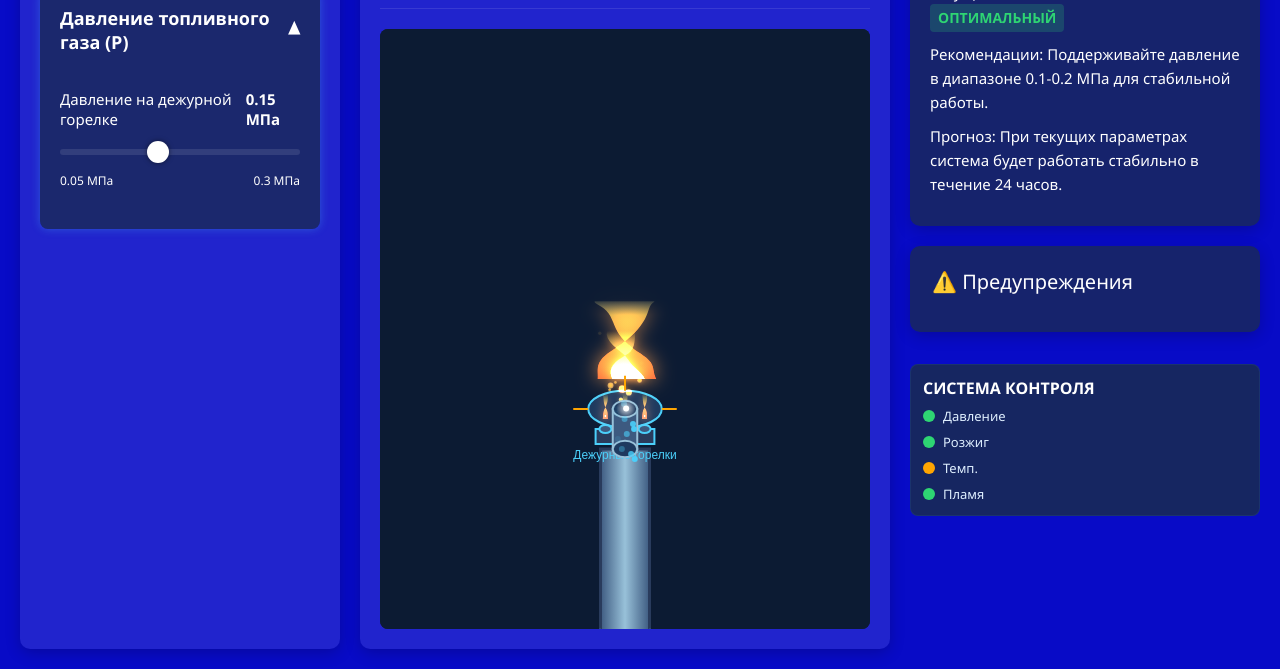
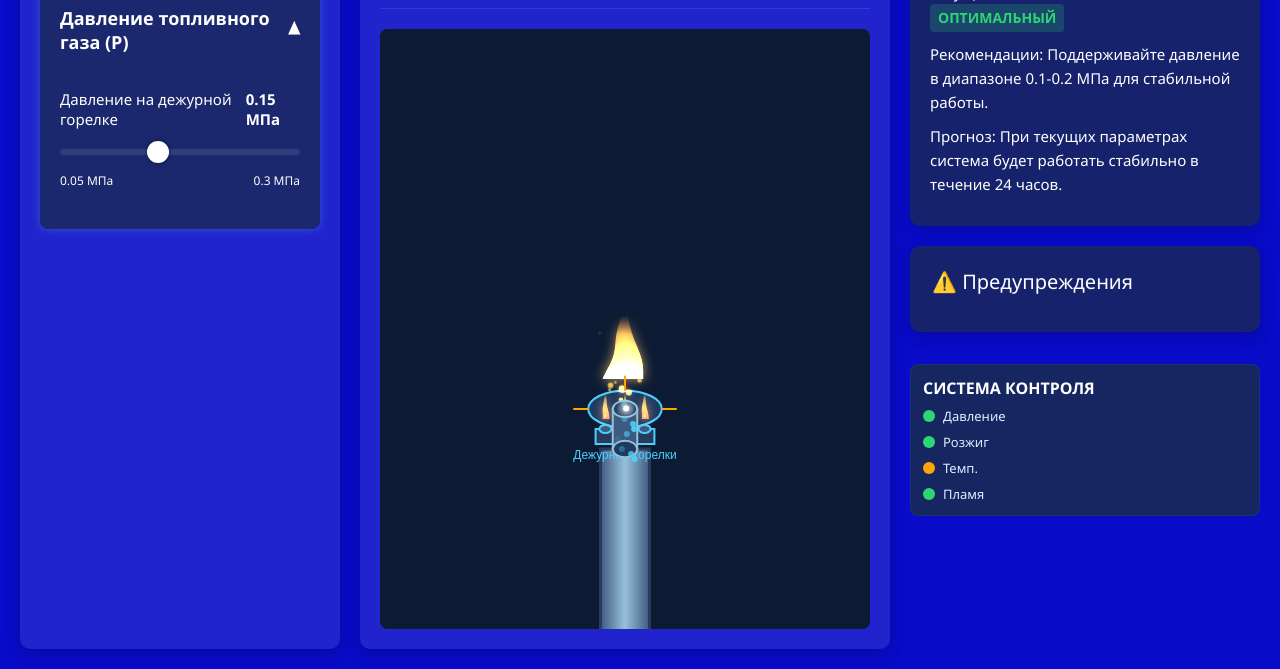
Before and after one commit to nastenkabazhina/XTb-25-1, a plain HTML site: page ГФУ/index.html in a window 1280 px wide. Shown: the part 217-886 px from the top of the page. Drawn offline with Linux system fonts and the light colour scheme.

Commit message:
fix: torch shape

```diff
--- a/ГФУ/index.html
+++ b/ГФУ/index.html
@@ -909,63 +909,40 @@
             ctx.translate(x, y);
             ctx.globalCompositeOperation = 'lighter';
 
-            // Внешний слой - шумный профиль пламени
-            const outerGradient = ctx.createLinearGradient(0, 0, 0, -height);
-            outerGradient.addColorStop(0, 'rgba(255,70,10,0.95)');
-            outerGradient.addColorStop(0.45, 'rgba(255,120,20,0.9)');
-            outerGradient.addColorStop(0.8, 'rgba(255,200,40,0.6)');
-            outerGradient.addColorStop(1, 'rgba(255,230,110,0.05)');
-            ctx.fillStyle = outerGradient;
+            const steps = 24;
+
+            // Внутренний яркий слой - простая форма языка пламени
+            const innerGradient = ctx.createLinearGradient(0, 0, 0, -height * 0.8);
+            innerGradient.addColorStop(0, 'rgba(255,255,255,0.95)');
+            innerGradient.addColorStop(0.3, 'rgba(255,240,130,0.9)');
+            innerGradient.addColorStop(0.7, 'rgba(255,180,40,0.6)');
+            innerGradient.addColorStop(1, 'rgba(255,100,20,0)');
+            ctx.fillStyle = innerGradient;
             ctx.beginPath();
-            const steps = 36;
+
+            // Левая сторона пламени (снизу вверх)
             for (let i = 0; i <= steps; i++) {
                 const t = i / steps;
-                const angle = t * Math.PI;
-                const noise = Math.sin(time * 3 + i * 0.5) * 0.22 * (1 + Math.sin(time * 0.7) * 0.3);
-                const radius = (width / 2) * (1 + 0.45 * noise) * (0.9 + 0.2 * (Math.sin(time * 1.2 + i * 0.15)));
-                const px = Math.cos(angle) * radius;
-                const py = -t * height * (1 + 0.06 * Math.sin(time + i * 0.3));
+                const flicker = Math.sin(time * 1.5 + i * 0.3) * 0.15;
+                const widthAtHeight = (width / 3) * (1 - t * 0.85) * (1 + flicker);
+                const px = -widthAtHeight;
+                const py = -t * height * 0.8;
                 if (i === 0) ctx.moveTo(px, py); else ctx.lineTo(px, py);
             }
+
+            // Правая сторона пламени (сверху вниз)
             for (let i = steps; i >= 0; i--) {
                 const t = i / steps;
-                const angle = t * Math.PI;
-                const noise = Math.sin(time * 2 + i * 0.4) * 0.18 * (1 + Math.cos(time * 0.6) * 0.2);
-                const radius = -(width / 2) * (1 + 0.35 * noise);
-                const px = Math.cos(angle) * radius;
-                const py = -t * height * (1 + 0.06 * Math.sin(time + i * 0.3));
+                const flicker = Math.sin(time * 1.3 + i * 0.25) * 0.15;
+                const widthAtHeight = (width / 3) * (1 - t * 0.85) * (1 + flicker);
+                const px = widthAtHeight;
+                const py = -t * height * 0.8;
                 ctx.lineTo(px, py);
             }
+
             ctx.closePath();
-            ctx.shadowColor = 'rgba(255,140,30,0.8)';
-            ctx.shadowBlur = 20 * flameSize;
-            ctx.fill();
-
-            // Внутренний яркий слой
-            const innerGradient = ctx.createLinearGradient(0, 0, 0, -height * 0.6);
-            innerGradient.addColorStop(0, 'rgba(255,255,255,0.95)');
-            innerGradient.addColorStop(0.4, 'rgba(255,240,130,0.9)');
-            innerGradient.addColorStop(1, 'rgba(255,200,20,0)');
-            ctx.fillStyle = innerGradient;
-            ctx.beginPath();
-            for (let i = 0; i <= steps / 2; i++) {
-                const t = i / (steps / 2);
-                const angle = t * Math.PI;
-                const radius = (width / 4) * (1 + 0.35 * Math.sin(time * 1.5 + i * 0.4));
-                const px = Math.cos(angle) * radius;
-                const py = -t * height * 0.6 * (1 + 0.05 * Math.sin(time + i * 0.5));
-                if (i === 0) ctx.moveTo(px, py); else ctx.lineTo(px, py);
-            }
-            for (let i = steps / 2; i >= 0; i--) {
-                const t = i / (steps / 2);
-                const angle = t * Math.PI;
-                const radius = -(width / 4) * (1 + 0.3 * Math.sin(time * 1.3 + i * 0.3));
-                const px = Math.cos(angle) * radius;
-                const py = -t * height * 0.6 * (1 + 0.05 * Math.sin(time + i * 0.5));
-                ctx.lineTo(px, py);
-            }
-            ctx.closePath();
-            ctx.shadowBlur = 8 * flameSize;
+            ctx.shadowBlur = 12 * flameSize;
+            ctx.shadowColor = 'rgba(255,180,60,0.8)';
             ctx.fill();
 
             // Ядро - белая горячая точка
@@ -1052,30 +1029,36 @@
 
             const grad = ctx.createLinearGradient(0, 0, 0, -height);
             grad.addColorStop(0, 'rgba(255,90,20,0.95)');
-            grad.addColorStop(0.5, 'rgba(255,150,30,0.9)');
+            grad.addColorStop(0.4, 'rgba(255,150,30,0.9)');
+            grad.addColorStop(0.8, 'rgba(255,200,50,0.5)');
             grad.addColorStop(1, 'rgba(255,220,0,0)');
             ctx.fillStyle = grad;
             ctx.beginPath();
-            const steps = 14;
+            const steps = 12;
+
+            // Левая сторона
             for (let i = 0; i <= steps; i++) {
                 const t = i / steps;
-                const angle = t * Math.PI;
-                const radius = (width / 2) * (0.8 + 0.22 * Math.sin(time + i * 0.6));
-                const px = Math.cos(angle) * radius;
-                const py = -t * height * (1 + 0.06 * Math.sin(time * 0.9 + i * 0.4));
+                const flicker = Math.sin(time + i * 0.6) * 0.2;
+                const widthAtHeight = (width / 2) * (1 - t * 0.8) * (0.9 + flicker);
+                const px = -widthAtHeight;
+                const py = -t * height * (1 + 0.05 * Math.sin(time * 0.9 + i * 0.4));
                 if (i === 0) ctx.moveTo(px, py); else ctx.lineTo(px, py);
             }
+
+            // Правая сторона
             for (let i = steps; i >= 0; i--) {
                 const t = i / steps;
-                const angle = t * Math.PI;
-                const radius = -(width / 2) * (0.8 + 0.18 * Math.sin(time + i * 0.5));
-                const px = Math.cos(angle) * radius;
-                const py = -t * height * (1 + 0.06 * Math.sin(time * 0.9 + i * 0.4));
+                const flicker = Math.sin(time * 0.8 + i * 0.5) * 0.18;
+                const widthAtHeight = (width / 2) * (1 - t * 0.8) * (0.9 + flicker);
+                const px = widthAtHeight;
+                const py = -t * height * (1 + 0.05 * Math.sin(time * 0.9 + i * 0.4));
                 ctx.lineTo(px, py);
             }
+
             ctx.closePath();
             ctx.shadowColor = 'rgba(255,120,30,0.8)';
-            ctx.shadowBlur = 10 * flameSize;
+            ctx.shadowBlur = 8 * flameSize;
             ctx.fill();
 
             // Яркое ядро
```
